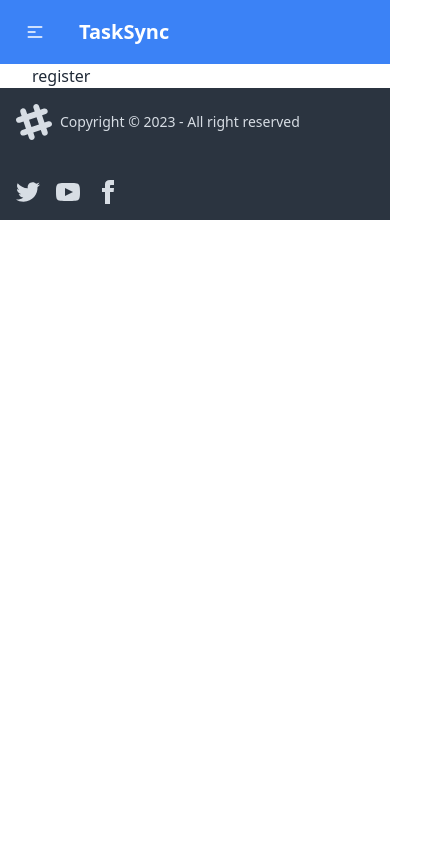
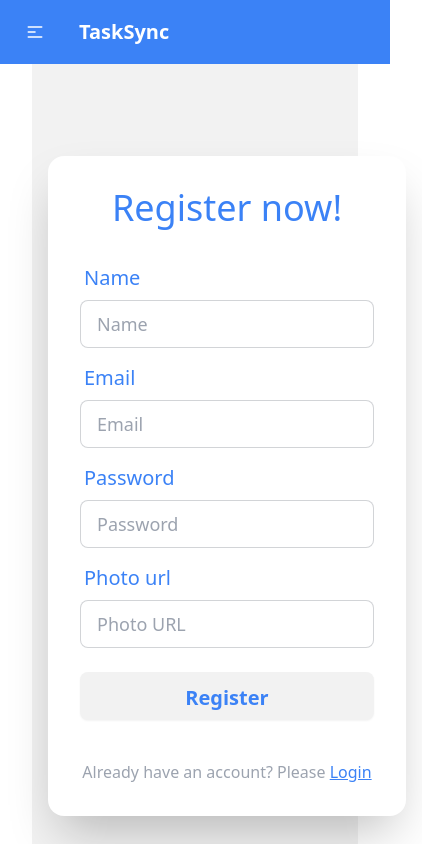
Before and after one commit to Shariar2006/T-M-P-client, a React (Vite) app: page /register in a window 390 px wide. Shown: the top 844 px of the page, 422 px wide, since content can reach past the window. Built offline with nearby package versions, Linux system fonts and the light colour scheme; no server answers.

Commit message:
register page and user resgister done

```diff
--- a/package.json
+++ b/package.json
@@ -11,11 +11,13 @@
   },
   "dependencies": {
     "aos": "^2.3.4",
+    "firebase": "^10.7.1",
     "gsap": "^3.12.4",
     "localforage": "^1.10.0",
     "match-sorter": "^6.3.1",
     "react": "^18.2.0",
     "react-dom": "^18.2.0",
+    "react-hook-form": "^7.49.2",
     "react-router-dom": "^6.21.0",
     "sort-by": "^1.2.0",
     "split-text-js": "^1.0.3"
--- /dev/null
+++ b/src/Components/AuthContext/AuthProvider.jsx
@@ -0,0 +1,76 @@
+/* eslint-disable react/prop-types */
+// import { GoogleAuthProvider, createUserWithEmailAndPassword, onAuthStateChanged, signInWithEmailAndPassword, signInWithPopup, signOut, updateProfile } from "firebase/auth";
+import { createContext, useEffect, useState } from "react";
+import { auth } from "../../Firebase/Firebase.config";
+import { GoogleAuthProvider, createUserWithEmailAndPassword, onAuthStateChanged, signInWithEmailAndPassword, signInWithPopup, signOut, updateProfile } from "firebase/auth";
+
+export const AuthContext = createContext()
+
+const AuthProvider = ({ children }) => {
+    const [user, setUser] = useState(null)
+    const [loading, setLoading] = useState(true)
+    const googleProvider = new GoogleAuthProvider()
+
+    const createUser = (email, password) => {
+        setLoading(true)
+        return createUserWithEmailAndPassword(auth, email, password)
+    }
+
+    const loginUser = (email, password) => {
+        setLoading(true);
+        return signInWithEmailAndPassword(auth, email, password)
+    }
+
+    const googleLogin = () => {
+        setLoading(true);
+        return signInWithPopup(auth, googleProvider)
+    }
+
+    const logOut = () => {
+        setLoading(true)
+        return signOut(auth)
+    }
+
+    const handleUpdateProfile = (name, img) => {
+        return updateProfile(auth.currentUser, {
+            displayName: name,
+            photoURL: img,
+        })
+            .then(() => {
+                // Profile updated!
+                // ...
+            })
+            .catch((error) => {
+                console.error(error);
+            });
+    };
+
+    useEffect(() => {
+        const unSubscribe = onAuthStateChanged(auth, currentUser => {
+            setLoading(false)
+            setUser(currentUser)
+        });
+        return () => {
+            return unSubscribe();
+        }
+    }, [])
+
+
+
+    const authInfo = {
+        user,
+        loading,
+        createUser,
+        loginUser,
+        logOut,
+        handleUpdateProfile,
+        googleLogin
+    }
+    return (
+        <AuthContext.Provider value={authInfo}>
+            {children}
+        </AuthContext.Provider>
+    );
+};
+
+export default AuthProvider;
--- /dev/null
+++ b/src/Firebase/Firebase.config.js
@@ -0,0 +1,20 @@
+// Import the functions you need from the SDKs you need
+import { initializeApp } from "firebase/app";
+import { getAuth } from "firebase/auth";
+
+// TODO: Add SDKs for Firebase products that you want to use
+// https://firebase.google.com/docs/web/setup#available-libraries
+
+// Your web app's Firebase configuration
+const firebaseConfig = {
+  apiKey: "AIzaSyCbku2wCkEWNwIKR7fqSgeI9zd3U7-VVcM",
+  authDomain: "task-sync-8c28d.firebaseapp.com",
+  projectId: "task-sync-8c28d",
+  storageBucket: "task-sync-8c28d.appspot.com",
+  messagingSenderId: "57518853699",
+  appId: "1:57518853699:web:d8b5d1846f7a39e8928ef6"
+};
+
+// Initialize Firebase
+const app = initializeApp(firebaseConfig);
+export const auth = getAuth(app);
--- a/src/Pages/Register/Register.jsx
+++ b/src/Pages/Register/Register.jsx
@@ -1,8 +1,98 @@
+import { useContext } from "react";
+import { useForm } from "react-hook-form";
+import { Link, useNavigate } from "react-router-dom";
+import { AuthContext } from "../../Components/AuthContext/AuthProvider";
 
 const Register = () => {
+    const { createUser, logOut, handleUpdateProfile } = useContext(AuthContext)
+    const navigate = useNavigate()
+    const { register, handleSubmit, formState: { errors }, } = useForm()
+
+    const onSubmit = (data) => {
+        console.log(data)
+
+        createUser(data.email, data.password)
+            .then(result => {
+                // const userInfo = {
+                //     email: data.email,
+                //     name: data.name,
+                //     photo: data.photo,
+                //     badge: 'Bronze'
+                // }
+                console.log(result.user)
+                // axiosPublic.post('/users', userInfo)
+                //     .then(res => {
+                //         if (res.data.insertedId) {
+
+                //             Swal.fire({
+                //                 position: "top-end",
+                //                 icon: "success",
+                //                 title: "Register successfully",
+                //                 showConfirmButton: false,
+                //                 timer: 1500
+                //             });
+
+                //         }
+                //     })
+                    logOut()
+                    navigate('/login')
+                    handleUpdateProfile(data.name, data.photo)
+
+            })
+            .catch(err => { console.log(err) })
+    }
+
     return (
         <div>
-            register
+            <div className="hero min-h-screen bg-base-200">
+                <div className="hero-content flex-col lg:flex-row-reverse">
+                    <div className="text-center lg:text-left hidden lg:block">
+                        <img src="https://assets-v2.lottiefiles.com/a/567e9d6a-116d-11ee-adcc-c362dfe23881/hrMdhw3flV.gif" alt="" />
+                    </div>
+                    <div className="card shrink-0 w-full max-w-sm shadow-2xl bg-base-100">
+                        <form onSubmit={handleSubmit(onSubmit)} className="card-body">
+                            <p className=' text-blue-500 text-4xl text-center  mb-5'>Register now!</p>
+                            <div className="form-control">
+                                <label className="label">
+                                    <span className="label-text text-blue-500 text-xl ">Name</span>
+                                </label>
+                                <input type="text" {...register("name", { required: true })} placeholder="Name" className=" input input-bordered text-blue-500 text-lg  " />
+                                {errors.name && <span className='text-red-600  mt-1'>Name is required</span>}
+                            </div>
+                            <div className="form-control">
+                                <label className="label">
+                                    <span className="label-text text-blue-500 text-xl ">Email</span>
+                                </label>
+                                <input type="email" {...register("email", { required: true })} placeholder="Email" className=" input input-bordered text-blue-500 text-lg  " />
+                                {errors.email && <span className='text-red-600  mt-1'>Email is required</span>}
+                            </div>
+                            <div className="form-control">
+                                <label className="label">
+                                    <span className="label-text text-blue-500 text-xl ">Password</span>
+                                </label>
+                                <input type="password" {...register("password", { required: true, maxLength: 20, minLength: 6, pattern: /(?=.*[!@#$%^&*])(?=.*[a-z])(?=.*[A-Z])(?=.*[0-9]).{6,}/ })} name='password' placeholder="Password" className="  input text-blue-500 text-lg  input-bordered" />
+                                {errors.password?.type === 'required' && <span className="text-red-600  mt-1">Password is required</span>}
+                                {errors.password?.type === 'minLength' && <span className="text-red-600  mt-1">Password must be 6 characters</span>}
+                                {errors.password?.type === 'maxLength' && <span className="text-red-600  mt-1">Password maximum 20 characters</span>}
+                                {errors.password?.type === 'pattern' && <span className="text-red-600  mt-1">Password must be one uppercase, one lowercase,one number and one special characters</span>}
+                            </div>
+
+                            <div className="form-control">
+                                <label className="label">
+                                    <span className="label-text text-blue-500 text-xl ">Photo url</span>
+                                </label>
+                                <input type="url" {...register("photo")} placeholder="Photo URL" className=" input input-bordered text-blue-500 text-lg  " />
+                            </div>
+
+
+                            <div>
+                                <input className='btn border-none bg-bltext-blue-500 hover:bg-blue-500 text-center text-blue-500  hover:text-white py-3 rounded-lg text-xl  w-full my-4' type="submit" value="Register" />
+                            </div>
+                            <p className='text-[#9CA3AF] text-base  text-center mt-4'>Already have an account? Please <Link to='/login' className='text-blue-500 underline'>Login</Link></p>
+                        </form>
+                    </div>
+                </div>
+            </div>
         </div>
     );
 };
--- a/src/main.jsx
+++ b/src/main.jsx
@@ -5,9 +5,12 @@ import './index.css'
 import {
   RouterProvider,
 } from "react-router-dom";
+import AuthProvider from './Components/AuthContext/AuthProvider.jsx';
 
 ReactDOM.createRoot(document.getElementById('root')).render(
   <React.StrictMode>
-    <RouterProvider router={router} />
+    <AuthProvider>
+      <RouterProvider router={router} />
+    </AuthProvider>
   </React.StrictMode>,
 )
```
Also changed, not shown: 1 other file (tests, documents, lock files or other folders).
